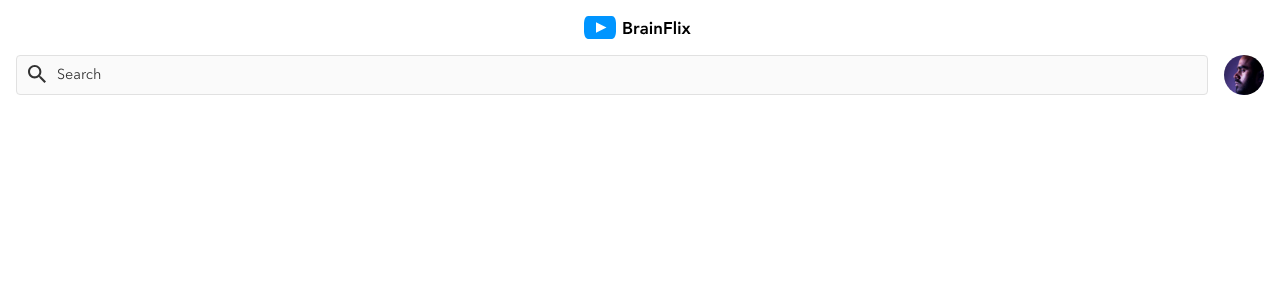
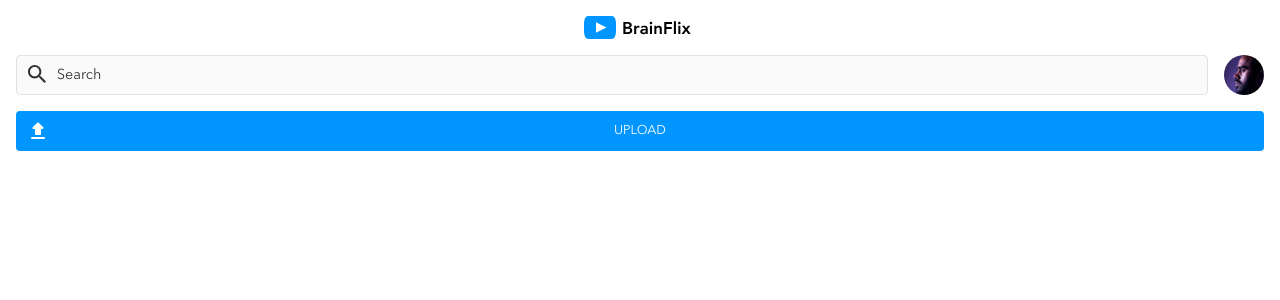
Before and after one commit to david-jiwon-park/BrainFlix, a React (Create React App) app: page / in a window 1280 px wide. Shown: the top 300 px of the page. Built offline with nearby package versions, Linux system fonts and the light colour scheme.

Commit message:
Adding upload button to header

```diff
--- a/src/components/Header/Header.js
+++ b/src/components/Header/Header.js
@@ -2,6 +2,7 @@ import './Header.scss';
 import brainflixLogo from '../../assets/images/BrainFlix-logo.svg';
 import searchIcon from '../../assets/images/search.svg';
 import pfp from '../../assets/images/Mohan-muruge.jpg';
+import uploadIcon from '../../assets/images/upload.svg';
 
 function Header() {
 
@@ -24,6 +25,13 @@ function Header() {
                 <img className="header__pfp" src={pfp} alt="pfp"/>
             </div>
 
+            <div className="header__button-container">
+                <button id="upload-button" className="header__button">
+                    UPLOAD
+                </button>
+                <img className="header__upload-icon" src={uploadIcon} alt="upload icon"/>
+            </div>
+
         </header>
     );
 }
--- a/src/components/Header/Header.scss
+++ b/src/components/Header/Header.scss
@@ -51,4 +51,26 @@
         object-position: 20% 50%;
     }
 
+    &__button-container {
+        width: 100%;
+        position: relative;
+    }
+
+    &__button {
+        width: 100%;
+        background-color: $color-primary-cta;
+        height: 2.5rem;
+        border-radius: 4px;
+        border: none;
+        @include mobile-button-text;
+        &:hover {
+            background-color: $color-cta-hover;
+        }
+    }
+
+    &__upload-icon {
+        position: absolute;
+        top: 0.5rem;
+        left: 0.6rem;
+    }
 }
--- a/src/styles/partials/_mixins.scss
+++ b/src/styles/partials/_mixins.scss
@@ -34,3 +34,11 @@
     line-height: 1.125rem;
     font-weight: 400;
   }
+
+  @mixin mobile-button-text {
+    font-family: $base-font;
+    color: $color-primary-light;
+    font-size: 0.8rem;
+    line-height: 1.125rem;
+    font-weight: 400;
+  }
```
